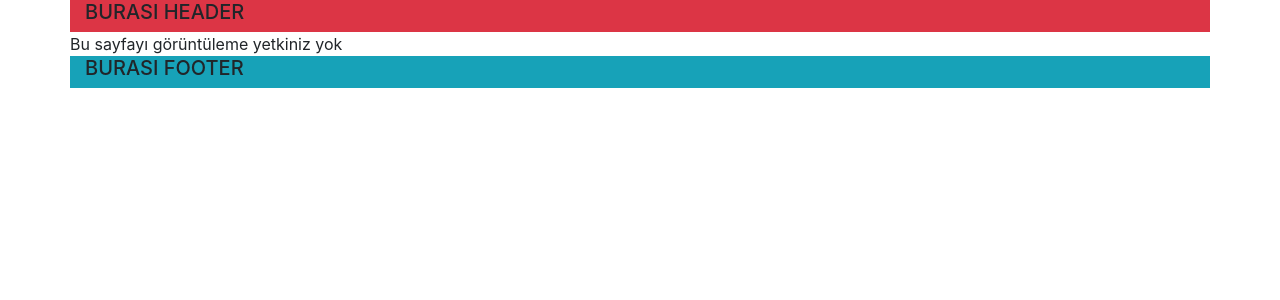
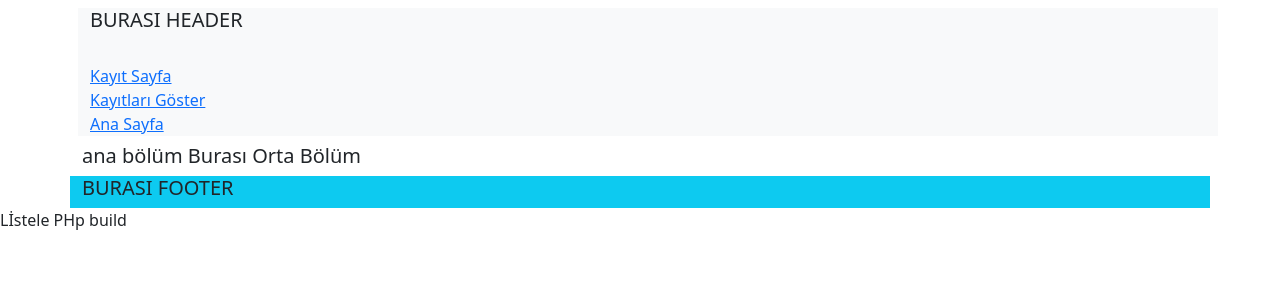
Before and after one commit to zinnureyn/PhpMvcFirst, a PHP site: page /egitim/listele in a window 1280 px wide. Shown: the top 300 px of the page. Run offline with PHP 8.4, Linux system fonts and the light colour scheme; some libraries are stand-ins or nearby versions.

Commit message:
listeleme_model.php added

```diff
--- /dev/null
+++ b/config/database.php
@@ -0,0 +1 @@
+<?php
--- /dev/null
+++ b/config/genel.php
@@ -0,0 +1,4 @@
+<?php
+
+
+define("URL","http://localhost/egitim/mvc");   // Site URL
--- /dev/null
+++ b/controllers/listele.php
@@ -0,0 +1,16 @@
+<?php
+
+class listele extends Controller
+{
+    function __construct()
+    {
+        parent::__construct();
+        $this->view->goster('index/index');
+        $this->Modelyukle('listele');
+
+
+    }
+
+}
+
+?>
--- a/index.php
+++ b/index.php
@@ -5,7 +5,8 @@ spl_autoload_register(function ($className) {
     $dosyayolu=$dir.$className.'.php';
     include ($dosyayolu);
 });
-
+require "config/genel.php";
+require "config/database.php";
 $boots = new boots();
 
 
--- a/libs/Controller.php
+++ b/libs/Controller.php
@@ -6,9 +6,15 @@ class Controller
         //echo "Ana kontrolcü<br>" ;
         $this -> view = new View();
     }
+    function Modelyukle($name){
+        $path = "model/".$name."_model.php";
+        if(file_exists($path)){
+            require $path;
+            $modelName = $name."_model";
+            $this -> model = new $modelName();
+        }
+    }
 
 }
 
-
-
 ?>
--- a/libs/Model.php
+++ b/libs/Model.php
@@ -1,10 +1,10 @@
 <?php
 
-class Ana_Model
+class Model
 {
     function __construct()
     {
-       echo "Ana Model sınıfı çağrıldı<br>" ;
+      $this->database = new Database();
     }
 
 }
--- a/libs/boots.php
+++ b/libs/boots.php
@@ -10,9 +10,9 @@ class boots{
         if (empty($url[0])):
             require "controllers/ana.php";
             $controller = new ana();
-            endif;
 
 
+        else:
 
         $file = "controllers/" . $url[0] . ".php";//controllers/ana.php
 
@@ -24,7 +24,7 @@ class boots{
                      $hata = new hata();
 
                 endif;
-
+        endif;
 
 
         if (isset($url[2])):
--- /dev/null
+++ b/model/listele_model.php
@@ -0,0 +1,12 @@
+<?php
+
+
+
+class listele_model extends Model
+{
+    function __construct()
+    {
+        echo "Lİstele PHp build<br> ";
+    }
+
+}
--- a/views/header.php
+++ b/views/header.php
@@ -4,7 +4,7 @@
     <meta http-equiv="Content-Type" content="text/html; charset=utf-8" />
     <title>Mvc Örnek Uygulamamız</title>
 
-    <link rel="stylesheet" href="design/bootstrap.css">
+    <link rel="stylesheet" href="<?php echo URL; ?>/design/bootstrap.css">
     <script src="https://stackpath.bootstrapcdn.com/bootstrap/4.3.1/js/bootstrap.min.js" integrity="sha384-JjSmVgyd0p3pXB1rRibZUAYoIIy6OrQ6VrjIEaFf/nJGzIxFDsf4x0xIM+B07jRM" crossorigin="anonymous"></script>
 </head>
 
@@ -14,6 +14,11 @@
     <div class="row">
 
 
-        <div class="col-lg-12 bg-danger">
-            <h5> BURASI HEADER</h5>
+        <div class="col-lg-12 bg-light border-dark m-2">
+            <h5> BURASI HEADER</h5><br/>
+            <a href="kayit">Kayıt Sayfa</a> <br/>
+            <a href="listele">Kayıtları Göster</a> <br/>
+            <a href="ana">Ana Sayfa</a> <br/>
+
+
         </div>
--- a/views/index/index.php
+++ b/views/index/index.php
@@ -1,4 +1,9 @@
-<?php ?>
-    <div class="col-lg-12" >
-    <h5>Burası Orta Bölüm</h5>
+<?php
+require 'views/header.php';
+?>
+<div class="col-lg-12" >
+    <h5> ana bölüm Burası Orta Bölüm</h5>
     </div>
+<?php
+require 'views/footer.php';
+?>
```
Also changed, not shown: controllers/ana.php (+6 -1 lines), controllers/ayar.php (deleted, +0 -15 lines), controllers/kayit.php (added, +13 -0 lines), libs/Database.php (added, +13 -0 lines), model/Model.php (deleted, +0 -12 lines), model/kayit_model.php (added, +12 -0 lines). Lines whose indentation alone changed are shown as unchanged.
